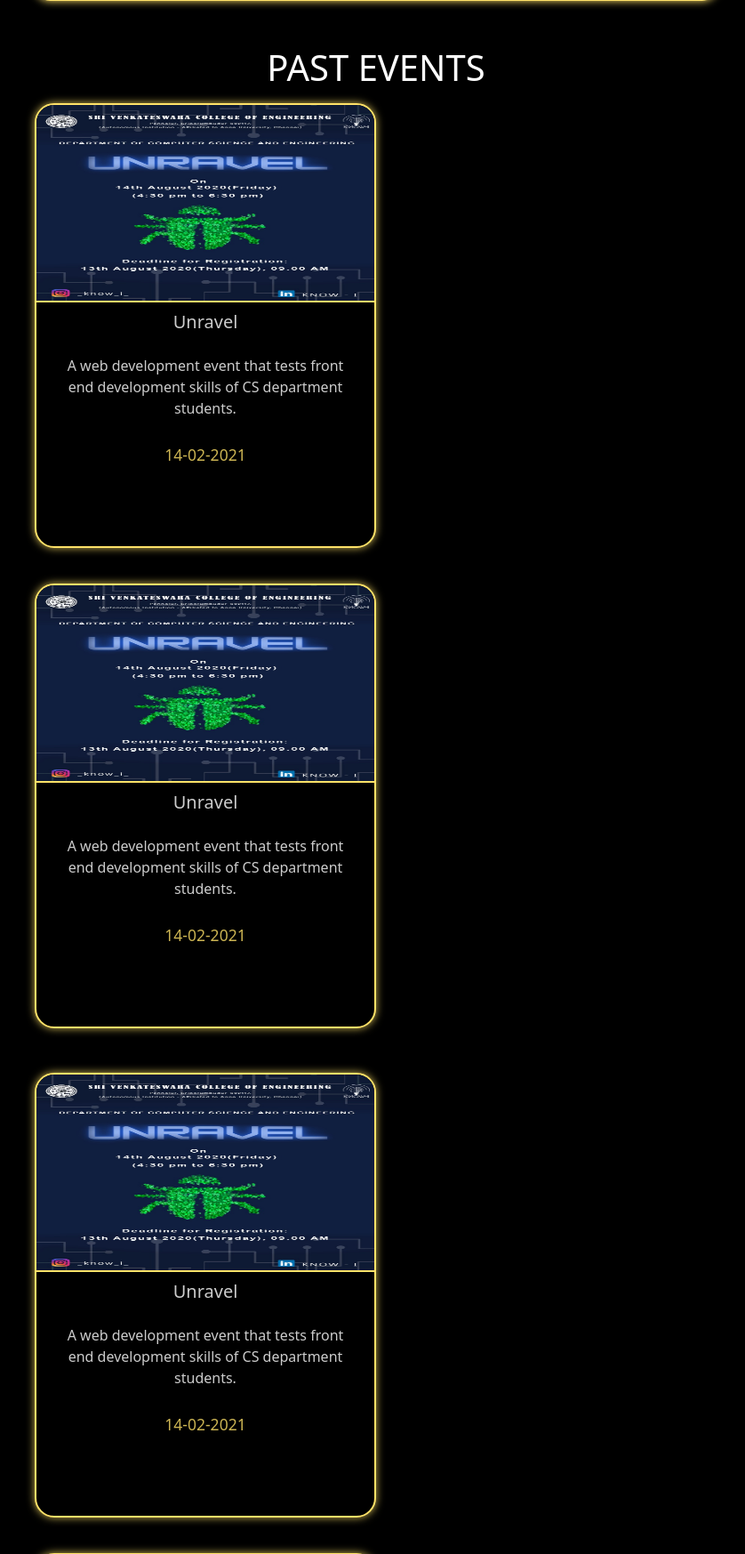
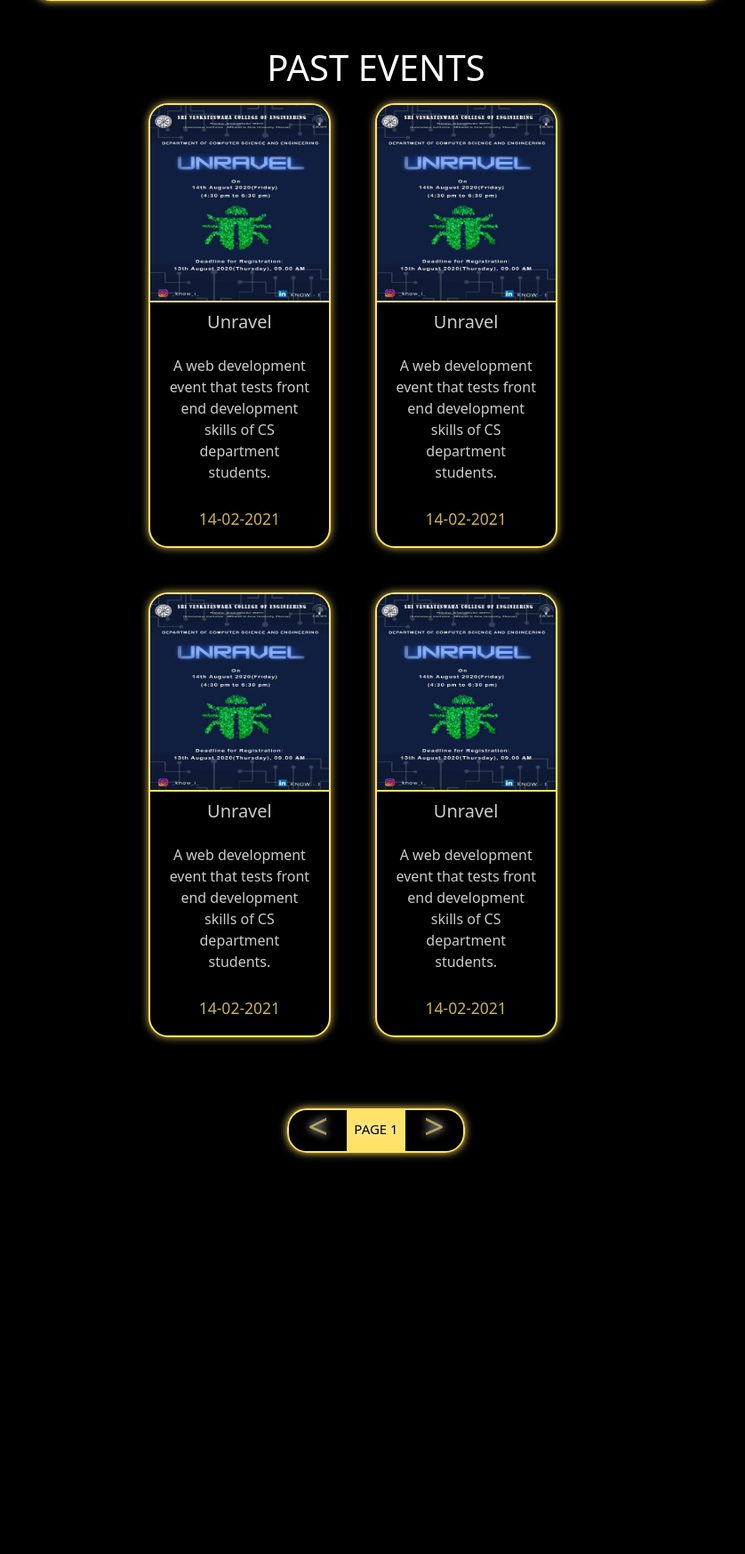
Before and after one commit to arvind-mocha/Know-I, a Django app: page /events/ in a window 1280 px wide. Shown: the part 521-2268 px from the top of the page at 89% size, without its empty margins (217-1055 px from the left). After the commit the page ends 1824 px from the top, so only its background shows below. Run offline with Django 3.2, Linux system fonts and the light colour scheme.

Commit message:
EVENTS CHANGES

```diff
--- a/Main/App/static/main.css
+++ b/Main/App/static/main.css
@@ -251,7 +251,7 @@ body {
   position: relative;
   left: 50%;
   transform: translateX(-50%);
-  width: 60%;
+  width: 40%;
   padding-bottom: 5rem; }
   .events__box--heading {
     color: #fff;
@@ -262,7 +262,7 @@ body {
     display: grid;
     column-gap: 5rem;
     row-gap: 4rem;
-    grid-template-columns: repeat(auto-fit, 50%); }
+    grid-template-columns: repeat(auto-fit, 40%); }
 
 .members__heading {
   padding-top: 5rem;
--- a/sass/layouts/_events.scss
+++ b/sass/layouts/_events.scss
@@ -24,7 +24,7 @@
     position: relative;
     left: 50%;
     transform: translateX(-50%);
-    width: 60%;
+    width: 40%;
     padding-bottom: 5rem;
 
     &--heading {
@@ -38,7 +38,7 @@
       display: grid;
       column-gap: 5rem;
       row-gap: 4rem;
-      grid-template-columns: repeat(auto-fit, 50%);
+      grid-template-columns: repeat(auto-fit, 40%);
     }
   }
 }
```
